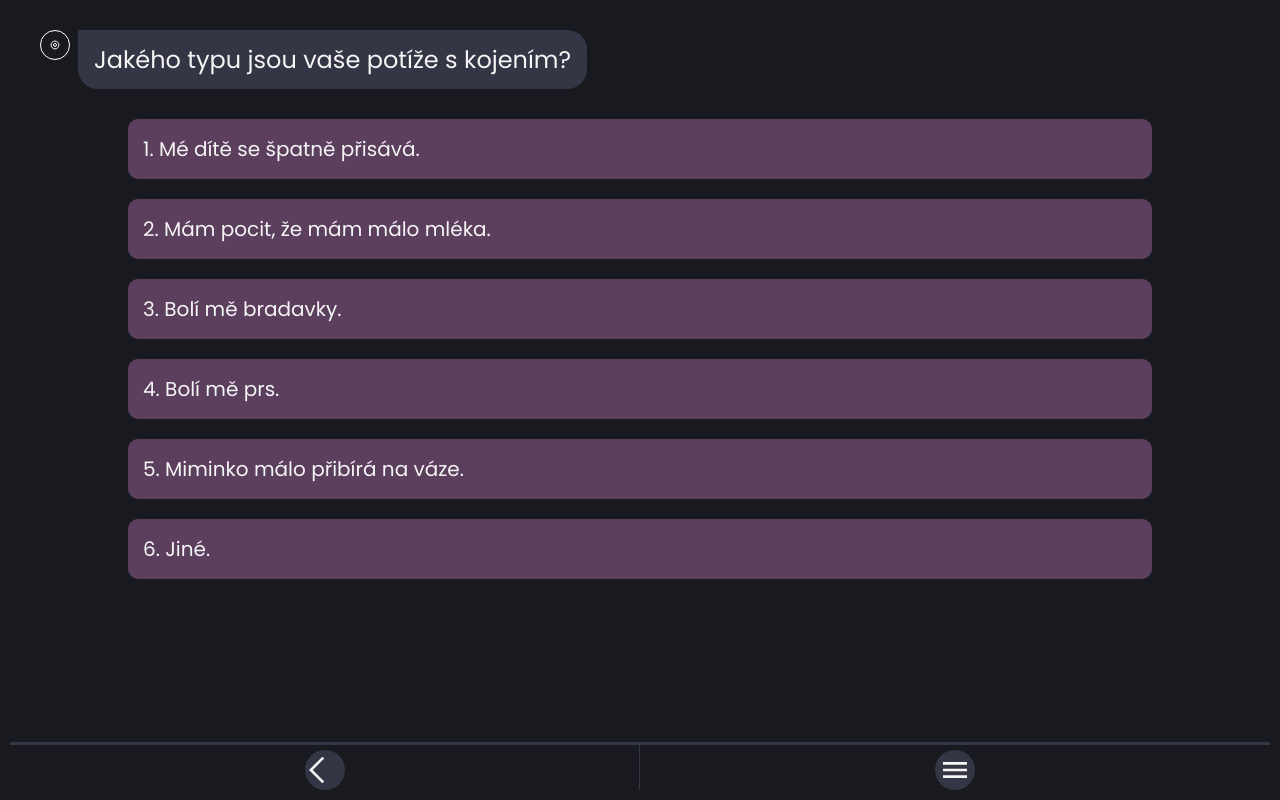
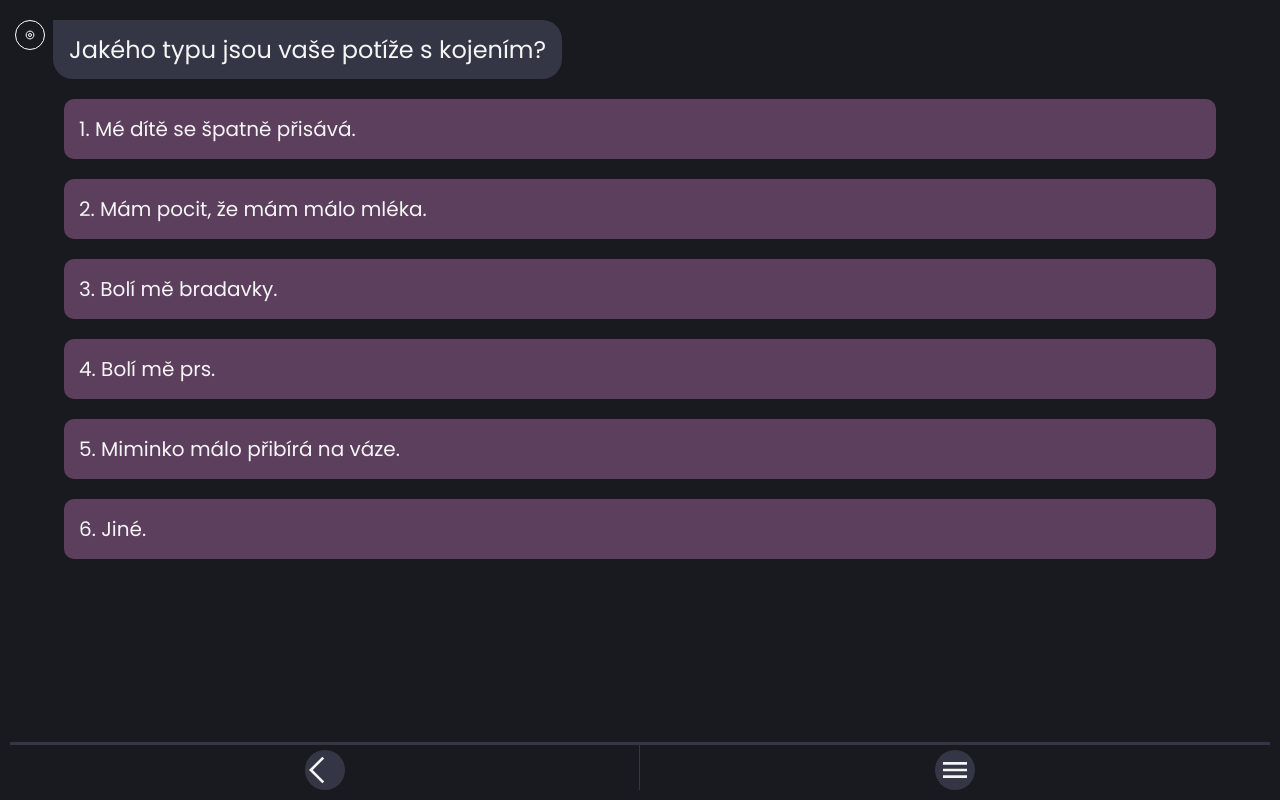
Before and after one commit to badela007/Kojoradce_projekt, a React (Vite) app: page /kojoradce/2 in a window 1280 px wide. Built offline with nearby package versions, Linux system fonts and the light colour scheme.

Commit message:
different width question-answer solved

```diff
--- a/src/components/AnswerButton/style.css
+++ b/src/components/AnswerButton/style.css
@@ -3,22 +3,20 @@
   margin: auto;
   margin-top: 20px;
   border-radius: 10px;
-    background: #5B3F5D;
+  background: #5b3f5d;
   border: none;
-    max-width: 80vw;
+  max-width: 90vw;
   color: var(--text-color);
   font-size: 20px;
   padding: 15px;
-    font-family: 'Poppins';
+  font-family: "Poppins";
   justify-content: center;
   align-items: center;
 }
-
 
 .answerButton__content {
   display: flex;
   justify-content: center;
   align-items: center;
   flex-shrink: 0;
-
 }
--- a/src/components/Question/index.jsx
+++ b/src/components/Question/index.jsx
@@ -1,4 +1,4 @@
-import './style.css';
+import "./style.css";
 
 export const Question = ({ text }) => {
   return (
--- a/src/components/Question/style.css
+++ b/src/components/Question/style.css
@@ -1,15 +1,16 @@
 /* Question.css */
 .question {
   display: flex;
-  width: 80vw;
+  width: 90vw;
   gap: 8px;
   justify-content: start;
+  margin-left: 5px;
   margin-top: 20px;
-  margin: 30px;
+  /* margin: 30px; */
 }
 
 .question__logo {
-  background-image: url('./img/chat-logo.svg');
+  background-image: url("./img/chat-logo.svg");
   background-repeat: no-repeat;
   background-position: center;
   /* width: 15%; */
```
Lines whose indentation alone changed are shown as unchanged.
